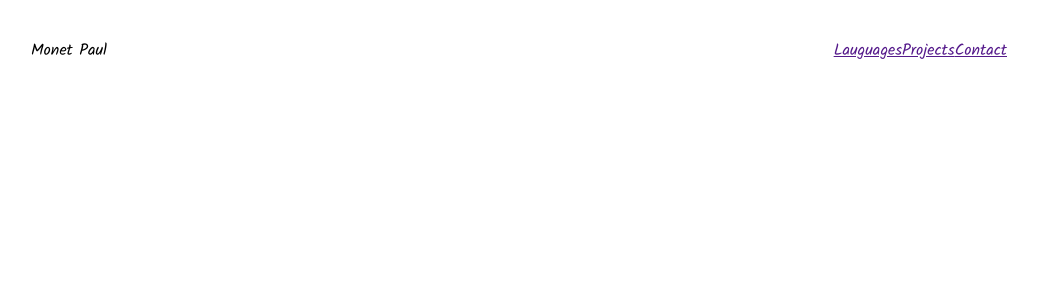
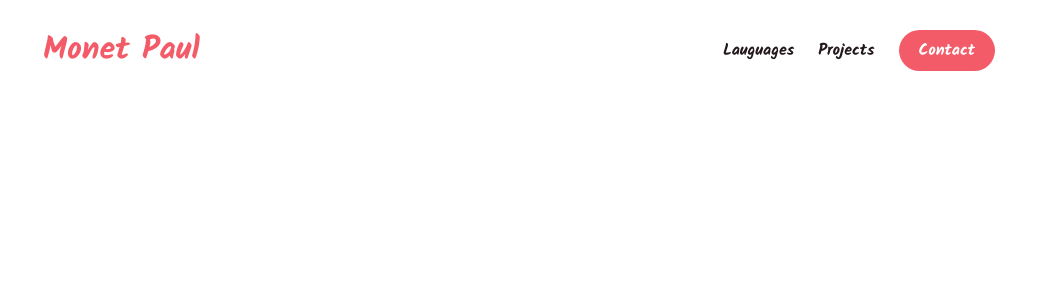
Before and after one commit to mpfuns/portfolio-june-2023, a React (Create React App) app: page / in a window 1280 px wide. Shown: the top 300 px of the page, without its empty margins (121-1158 px from the left). Built offline with nearby package versions, Linux system fonts and the light colour scheme.

Commit message:
finish NavBar

```diff
--- a/src/App.css
+++ b/src/App.css
@@ -18,6 +18,14 @@ p{
     line-height:1.25;
     font-size: 16px;
 }
+li{
+ list-style-type: none;
+}
+a{
+    text-decoration: none;
+    position: relative;
+}
+/*reusable css*/
 .row{
   width:100%;
   max-width:1200px;
@@ -26,8 +34,26 @@ p{
 .container{
     padding: 80px 0;
 }
+.link-hover-effect::after{
+content: "";
+position: absolute;
+height: 4px;
+background-color: #5A0001;
+width: 0;
+bottom: -4px;
+right: 0;
+transition: all 300ms ease;
+}
+.link-hover-effect:hover:after{
+    width: 100%;
+    left: 0;
+
+
+}
+
 /*NAV BAR */
 nav{
+
     height:100px;
     width: 100%;
     max-width: 1000px;
@@ -40,8 +66,29 @@ nav{
 .nav-list{
 display: flex;
 }
-.nav-items{
-    list-style-type:none;
+
+.nav-link-a{
+
+    margin: 0px 12px;
+    color:#22181C;
+    font-weight: 700;
+
+}
+.link-a-primary{
+ background-color: #F45B69;
+ color: #fff;
+ padding: 8px 20px;
+ border-radius: 50px;
+ transition: all 300ms ease;
+}
+.link-a-primary:hover{
+    background-color: #F13030;
+}
+.my-logo{
+    font-size: 32px;
+    font-weight:bold;
+    color:#F45B69;
+    margin: 0px 12px;
 }
 
 
--- a/src/Components/Nav.js
+++ b/src/Components/Nav.js
@@ -4,9 +4,9 @@ return(
 <nav >
 <div className="my-logo">Monet Paul</div>
 <ul className="nav-list">
- <li className="nav-items"><a href="" className="nav-link-a">Lauguages</a></li>
- <li className="nav-items"><a href=""  className="nav-link-a">Projects</a></li>
- <li className="nav-items"><a href=""  className="nav-link-a" >Contact</a></li>
+ <li className="nav-items"><a href="" className="nav-link-a link-hover-effect  link-hover-effect--black">Lauguages</a></li>
+ <li className="nav-items"><a href=""  className="nav-link-a link-hover-effect  link-hover-effect--black">Projects</a></li>
+ <li className="nav-items"><a href=""  className="nav-link-a link-a-primary" >Contact</a></li>
 </ul>
 </nav>
 
```
